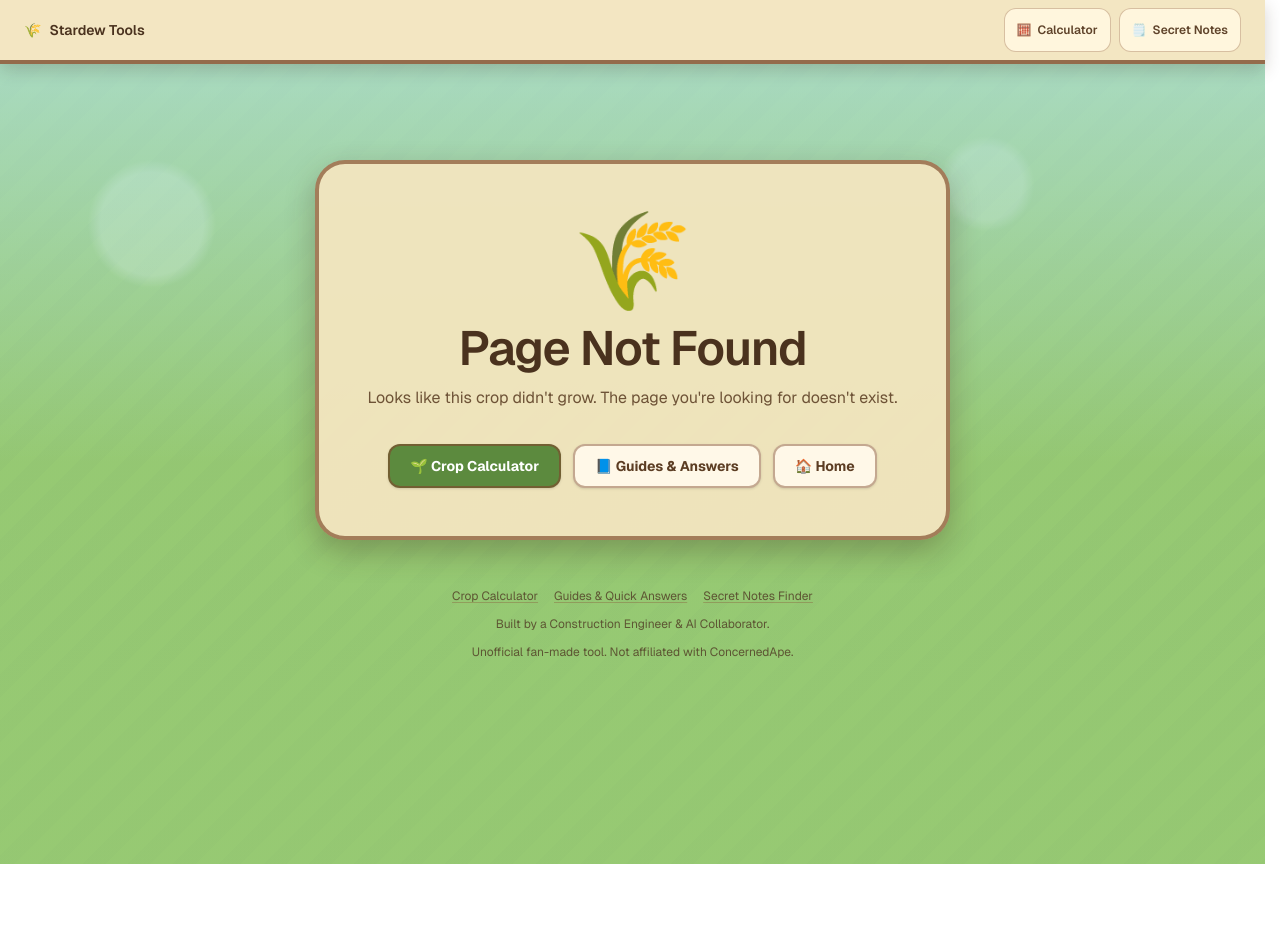
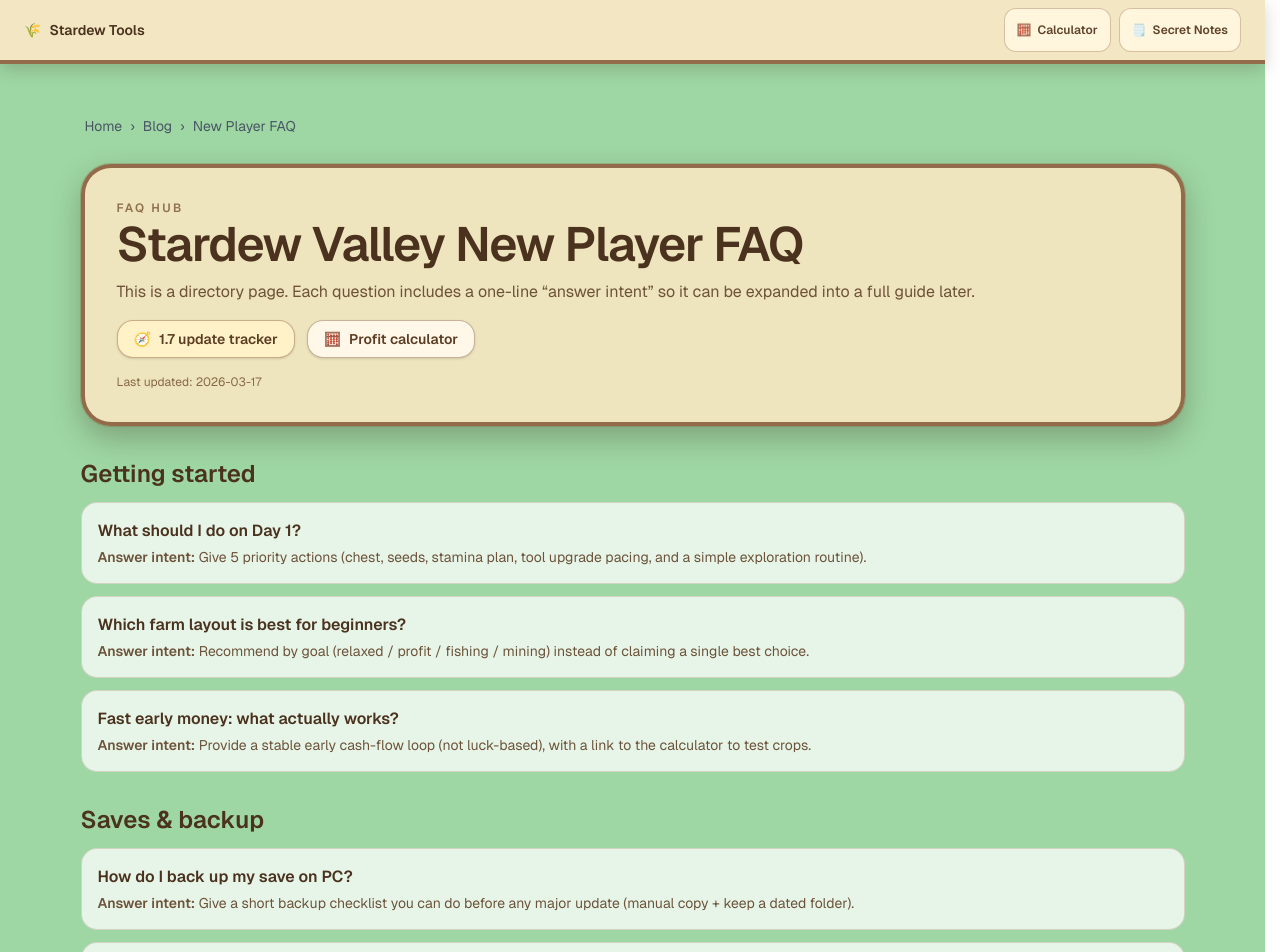
Before and after one commit to yuzhoudabaozhayujiamigou-cloud/stardew-tools, a Next.js app in the folder stardew-tools/: page /blog/stardew-valley-new-player-faq in a window 1280 px wide. Before the commit this address had no page. Shown: the top 952 px of the page. Before the commit the page ends 864 px from the top, so only its background shows below. Built offline with nearby package versions, Linux system fonts and the light colour scheme.

Commit message:
feat(blog): add new player FAQ hub skeleton

```diff
--- /dev/null
+++ b/stardew-tools/src/app/blog/stardew-valley-new-player-faq/page.tsx
@@ -0,0 +1,176 @@
+import type { Metadata } from "next";
+
+import Breadcrumb from "@/components/Breadcrumb";
+import { TrackedBlogCtaLink } from "@/components/blog/TrackedBlogCtaLink";
+import { PwaRegisterScript } from "@/components/PwaRegisterScript";
+
+export const metadata: Metadata = {
+  title: "Stardew Valley New Player FAQ (Quick Answers)",
+  description:
+    "A beginner-focused Stardew Valley FAQ hub: saves, backups, co-op, platform differences, and practical money progression—organized so each question can become a full guide later.",
+  openGraph: {
+    type: "article",
+    title: "Stardew Valley New Player FAQ (Quick Answers)",
+    description:
+      "A practical Stardew Valley FAQ hub for new players: starting steps, backups, multiplayer, platforms, and early money decisions.",
+    publishedTime: "2026-03-17T00:00:00.000Z",
+    modifiedTime: "2026-03-17T00:00:00.000Z",
+  },
+};
+
+type Q = { q: string; intent: string };
+
+const SECTIONS: Array<{ title: string; items: Q[] }> = [
+  {
+    title: "Getting started",
+    items: [
+      {
+        q: "What should I do on Day 1?",
+        intent: "Give 5 priority actions (chest, seeds, stamina plan, tool upgrade pacing, and a simple exploration routine).",
+      },
+      {
+        q: "Which farm layout is best for beginners?",
+        intent: "Recommend by goal (relaxed / profit / fishing / mining) instead of claiming a single best choice.",
+      },
+      {
+        q: "Fast early money: what actually works?",
+        intent: "Provide a stable early cash-flow loop (not luck-based), with a link to the calculator to test crops.",
+      },
+    ],
+  },
+  {
+    title: "Saves & backup",
+    items: [
+      {
+        q: "How do I back up my save on PC?",
+        intent: "Give a short backup checklist you can do before any major update (manual copy + keep a dated folder).",
+      },
+      {
+        q: "Can I transfer saves between devices (PC ↔ mobile)?",
+        intent: "Answer with a clear yes/no/depends, then list common limitations and what info is needed to confirm.",
+      },
+      {
+        q: "What should I do before updating to a new major version?",
+        intent: "Back up, validate co-op version matching, and avoid updating mid-week if you’re doing time-sensitive plans.",
+      },
+    ],
+  },
+  {
+    title: "Multiplayer",
+    items: [
+      {
+        q: "Co-op vs split-screen: what’s the difference?",
+        intent: "Explain mode differences and note that support depends on platform/version.",
+      },
+      {
+        q: "Why can’t my friend join my farm?",
+        intent: "Provide a short troubleshooting checklist (version match, host settings, network/NAT, cabins, invitation flow).",
+      },
+    ],
+  },
+  {
+    title: "Platforms & versions",
+    items: [
+      {
+        q: "Is mobile different from PC/console?",
+        intent: "List differences that matter (update cadence, controls, multiplayer limitations, and mod support).",
+      },
+      {
+        q: "Should I start now or wait for 1.7?",
+        intent: "Answer: start now, but use backups; link to the 1.7 tracker for status updates.",
+      },
+    ],
+  },
+  {
+    title: "Money & progression",
+    items: [
+      {
+        q: "Kegs vs jars: what should I craft first?",
+        intent: "Explain in terms of resources and pacing (turnaround time vs throughput), not just a one-word verdict.",
+      },
+      {
+        q: "When should I unlock the greenhouse?",
+        intent: "Give milestone-based guidance and how it changes crop priorities.",
+      },
+      {
+        q: "Biggest beginner mistakes that lose money?",
+        intent: "List 7 common traps (stamina waste, time mismanagement, planting too late, skipping processing, no backups, etc.).",
+      },
+      {
+        q: "What’s the simplest way to compare crops fast?",
+        intent: "Use the calculator presets and days-left window to avoid planting mistakes.",
+      },
+    ],
+  },
+];
+
+export default function StardewValleyNewPlayerFaqHubPage() {
+  const fromPath = "/blog/stardew-valley-new-player-faq";
+
+  return (
+    <div className="relative min-h-screen bg-[#9ed7a4]">
+      <main className="mx-auto w-full max-w-6xl px-4 py-8 sm:px-6 sm:py-10">
+        <PwaRegisterScript />
+
+        <Breadcrumb items={[{ name: "Home", href: "/" }, { name: "Blog", href: "/blog" }, { name: "New Player FAQ" }]} />
+
+        <article className="space-y-8">
+          <header className="rounded-[30px] border-4 border-[#7c4d2e]/80 bg-[#f3e5bf]/95 p-6 shadow-[0_12px_30px_rgba(56,41,23,0.3)] ring-1 ring-yellow-900/20 sm:p-8">
+            <p className="text-xs font-semibold uppercase tracking-[0.18em] text-[#6f4b2a]/75">FAQ Hub</p>
+            <h1 className="mt-1 text-3xl font-semibold tracking-tight text-[#4a321e] sm:text-5xl">Stardew Valley New Player FAQ</h1>
+            <p className="mt-3 text-sm leading-6 text-[#5f4228]/90 sm:text-base">
+              This is a directory page. Each question includes a one-line “answer intent” so it can be expanded into a full guide later.
+            </p>
+
+            <div className="mt-4 flex flex-wrap gap-3">
+              <TrackedBlogCtaLink
+                href="/blog/stardew-valley-1-7-update-tracker"
+                fromPath={fromPath}
+                ctaName="new_player_faq_open_17_tracker"
+                className="inline-flex items-center gap-2 rounded-2xl border border-[#8a5b3a]/45 bg-[#fff2c8] px-4 py-2 text-sm font-semibold text-[#5c3d23] shadow-sm transition hover:-translate-y-0.5 hover:border-[#7c4d2e]/70 hover:bg-[#fce8b1]"
+              >
+                <span aria-hidden className="inline-flex items-center leading-none opacity-85">🧭</span>
+                1.7 update tracker
+              </TrackedBlogCtaLink>
+
+              <TrackedBlogCtaLink
+                href="/calculator"
+                fromPath={fromPath}
+                ctaName="new_player_faq_open_calculator"
+                className="inline-flex items-center gap-2 rounded-2xl border border-[#8a5b3a]/45 bg-[#fff8e8] px-4 py-2 text-sm font-semibold text-[#5c3d23] shadow-sm transition hover:-translate-y-0.5 hover:border-[#7c4d2e]/70 hover:bg-[#fce8b1]"
+              >
+                <span aria-hidden className="inline-flex items-center leading-none opacity-85">🧮</span>
+                Profit calculator
+              </TrackedBlogCtaLink>
+            </div>
+
+            <p className="mt-4 text-xs text-[#6f4b2a]/80">Last updated: 2026-03-17</p>
+          </header>
+
+          {SECTIONS.map((section) => (
+            <section key={section.title} className="space-y-3">
+              <h2 className="text-2xl font-semibold text-[#4a321e]">{section.title}</h2>
+              <ul className="space-y-3">
+                {section.items.map((it) => (
+                  <li key={it.q} className="rounded-2xl border border-[#7c4d2e]/20 bg-white/75 p-4 text-[#5f4228]">
+                    <p className="font-semibold text-[#4a321e]">{it.q}</p>
+                    <p className="mt-1 text-sm opacity-90">
+                      <span className="font-semibold">Answer intent:</span> {it.intent}
+                    </p>
+                  </li>
+                ))}
+              </ul>
+            </section>
+          ))}
+
+          <section className="rounded-2xl border border-[#7c4d2e]/20 bg-white/70 p-4 text-sm text-[#5f4228]">
+            <p className="font-semibold text-[#4a321e]">Next step (optional)</p>
+            <p className="mt-1">
+              Each item above can become a standalone “quick answer” page. This hub exists to keep the site structure consistent and to make future content production easy.
+            </p>
+          </section>
+        </article>
+      </main>
+    </div>
+  );
+}
```
